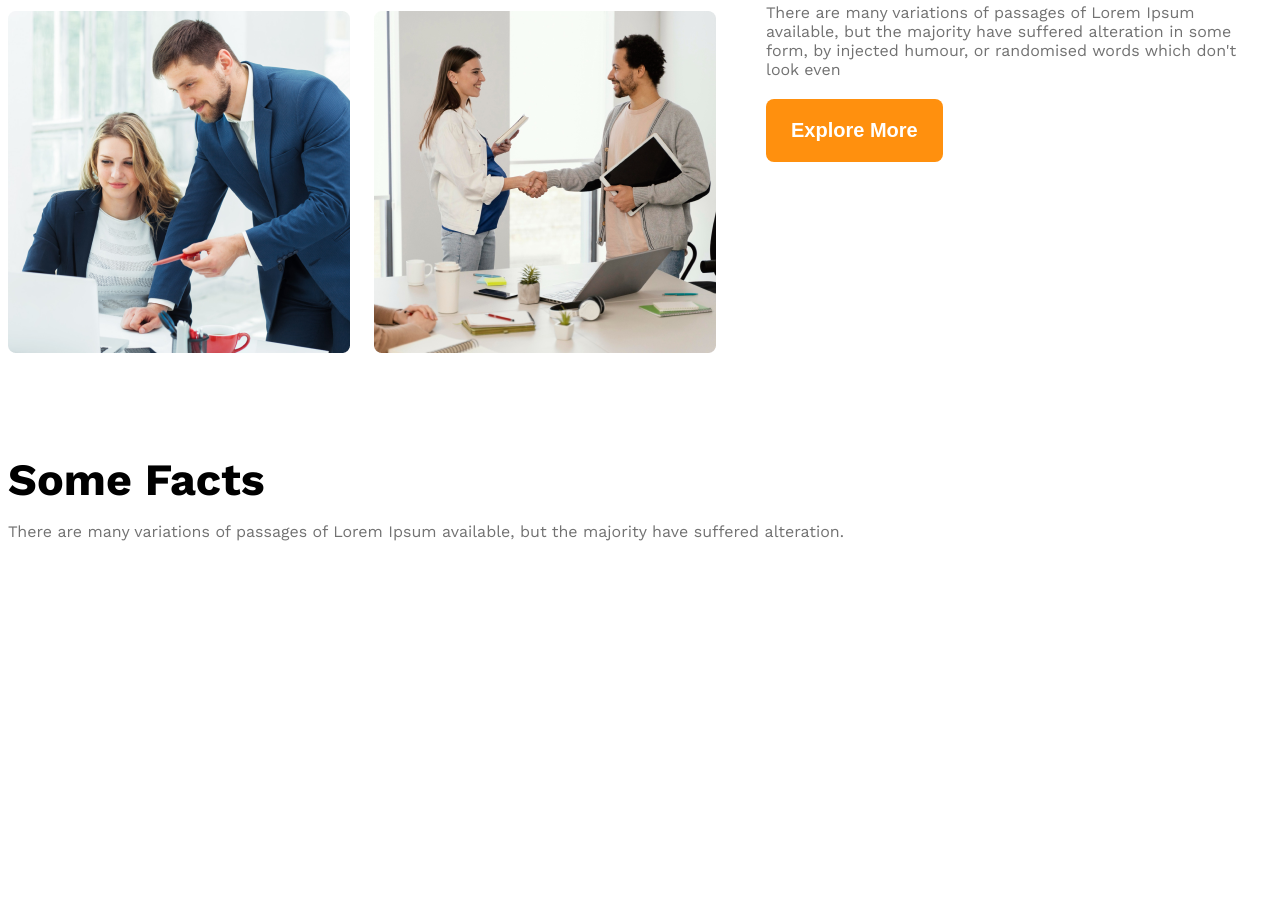
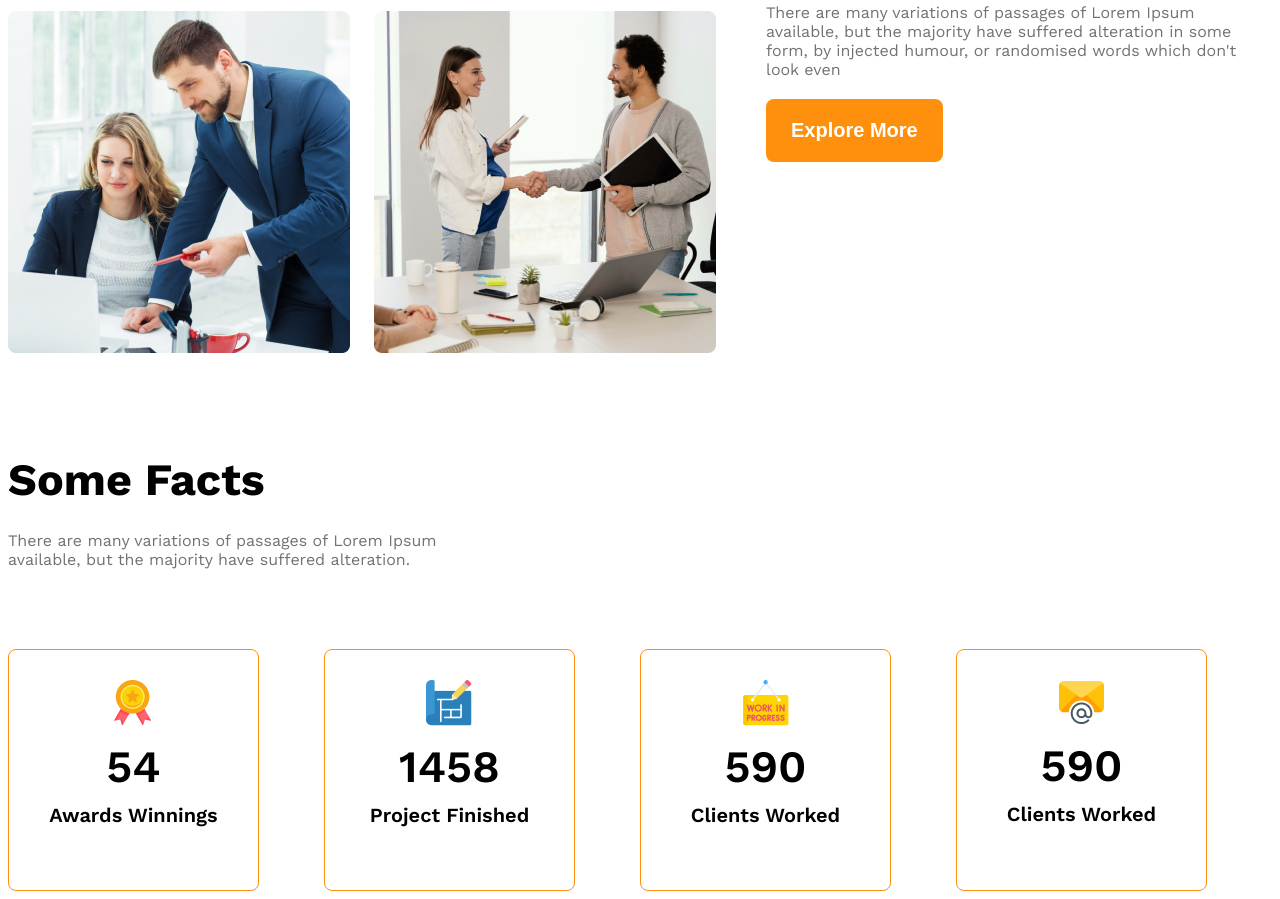
Before and after one commit to Tahmid1954/g3-architect-website, a plain HTML site: page index.html in a window 1280 px wide. Shown: the part 1554-2453 px from the top of the page. Before the commit the page ends 2275 px from the top, so only its background shows below. Drawn offline with nearby package versions, Linux system fonts and the light colour scheme.

Commit message:
added the cards in the main section

```diff
--- a/index.html
+++ b/index.html
@@ -53,38 +53,42 @@ about design">
 <!-- some facts -->
 <section class="some-facts">
 <h3 class="section-title">Some Facts</h3>
-<p class="text-light-gray">There are many variations of passages of Lorem Ipsum available, but the majority have suffered alteration.</p>
+<p class="text-light-gray fact-description">There are many variations of passages of Lorem Ipsum available, but the majority have suffered alteration.</p>
+
 <div class="fact-container">
-<div class="fact">
- <img src="" alt="" class="fact-icon">
-  <h4 class="fact-number"></h4>
-  <h5 class="fact-name"></h5>
+<div class="fact-card display-flex">
+ <div>
+ <img src="images/icons/ribon.png" alt="" class="fact-icon">
+  <h4 class="fact-number">54</h4>
+  <h5 class="fact-name">Awards Winnings</h5>
+  </div>
 </div>
 
-<div class="fact">
- <img src="" alt="" class="fact-icon">
-  <h4 class="fact-number"></h4>
-  <h5 class="fact-name"></h5>
+<div class="fact-card display-flex">
+ <div>
+   <img src="images/icons/projects.png" alt="" class="fact-icon">
+  <h4 class="fact-number">1458</h4>
+  <h5 class="fact-name">Project Finished</h5>
+ </div>
 </div>
 
-<div class="fact">
- <img src="" alt="" class="fact-icon">
-  <h4 class="fact-number"></h4>
-  <h5 class="fact-name"></h5>
+<div class="fact-card display-flex">
+ <div>
+  <img src="images/icons/customers.png" alt="" class="fact-icon">
+  <h4 class="fact-number">590</h4>
+  <h5 class="fact-name">Clients Worked</h5>
+ </div>
 </div>
 
-<div class="fact">
- <img src="" alt="" class="fact-icon">
-  <h4 class="fact-number"></h4>
-  <h5 class="fact-name"></h5>
+<div class="fact-card display-flex">
+ <div>
+  <img src="images/icons/email.png" alt="" class="fact-icon">
+  <h4 class="fact-number">590</h4>
+  <h5 class="fact-name">Clients Worked</h5>
+ </div>
 </div>
 
-
-
-
-
-
-</div>
+ </div>
 </section>
 </main>
 
--- a/styles/architect.css
+++ b/styles/architect.css
@@ -126,7 +126,44 @@ main > section {
  margin-bottom: 20px;
 }
 
-  /* responsive media query */
+/* some facts related styles */
+   .fact-container {
+    display: grid;
+    grid-template-columns: repeat(4, 1fr);
+
+  }
+
+  .fact-card {
+    border: 1px solid #FF900E;
+    width: 249px;
+    height: 240px;
+    border-radius: 8px;
+    align-items: center;
+    justify-content: center;
+    text-align: center;
+    }
+
+    .fact-number {
+      font-size: 2.8rem;
+      font-weight: 600;
+      margin-top: 10px;
+      margin-bottom: 5px;
+    }
+
+    .fact-name {
+    font-size: 1.25rem;
+    font-weight: 600;
+    margin-top: 10px;
+
+    }
+
+    .fact-description {
+      max-width: 450px;
+      margin-top: 25px;
+      margin-bottom: 80px;
+    }
+
+   /* responsive media query */
    @media screen and (max-width:576px) {
     .nav-bar,
     .nav-links,
```
